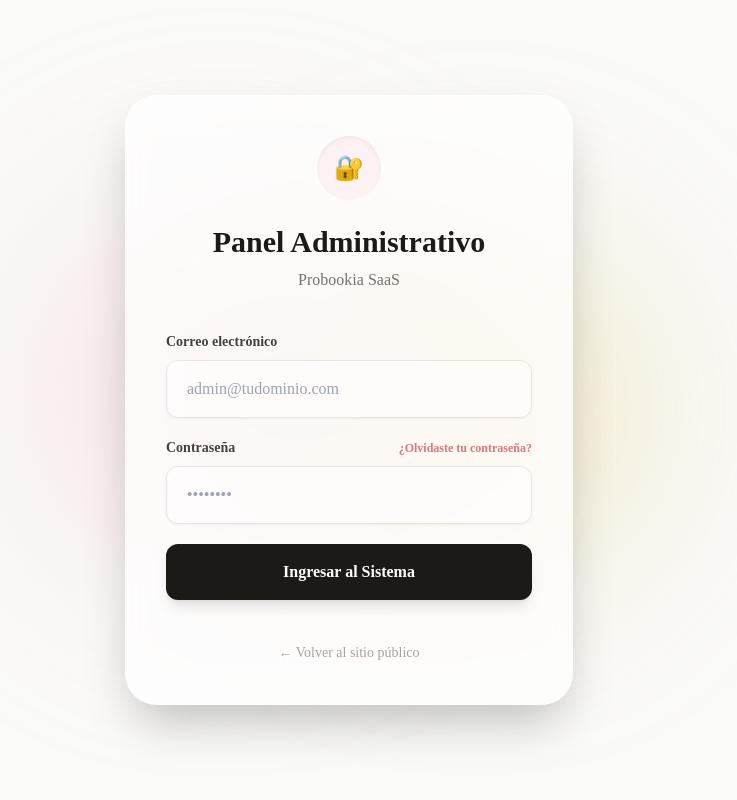
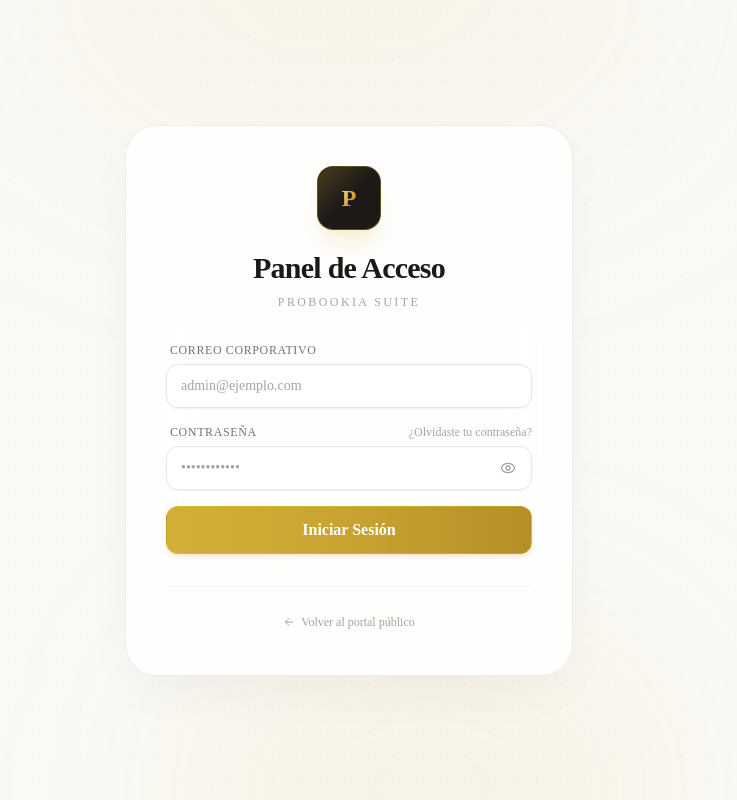
Before and after one commit to ck-iridium/backend-clinica-merce, a Next.js app in the folder frontend/: page /login in a window 1280 px wide. Shown: the whole page, without its empty margins (291-1028 px from the left). Built offline with nearby package versions, Linux system fonts and the light colour scheme; no server answers; a web font is replaced by a local one.

Commit message:
feat(ui): redesign /login with Quiet Luxury, ProBookia monogram crest and shadcn primitives

```diff
--- a/frontend/src/app/login/page.tsx
+++ b/frontend/src/app/login/page.tsx
@@ -1,238 +1,323 @@
 "use client"
 
-import { useEffect, useState } from 'react';
-import { useRouter } from 'next/navigation';
-import { supabase } from '@/lib/supabase';
+import { useEffect, useState } from 'react'
+import { useRouter } from 'next/navigation'
+import Link from 'next/link'
+import { supabase } from '@/lib/supabase'
+import { Button } from '@/components/ui/button'
+import { Input } from '@/components/ui/input'
+import { Card } from '@/components/ui/card'
+import { Eye, EyeOff, Loader2, ArrowLeft, Mail } from 'lucide-react'
 
 export default function LoginPage() {
-  const [email, setEmail] = useState('');
-  const [password, setPassword] = useState('');
-  const [error, setError] = useState('');
-  const [success, setSuccess] = useState('');
-  const [loading, setLoading] = useState(false);
-  const [isForgotPassword, setIsForgotPassword] = useState(false);
-  const [tenantName, setTenantName] = useState('Probookia');
-  const router = useRouter();
+  const [email, setEmail] = useState('')
+  const [password, setPassword] = useState('')
+  const [showPassword, setShowPassword] = useState(false)
+  const [error, setError] = useState('')
+  const [success, setSuccess] = useState('')
+  const [loading, setLoading] = useState(false)
+  const [isForgotPassword, setIsForgotPassword] = useState(false)
+  const [tenantName, setTenantName] = useState('ProBookia Suite')
+  const router = useRouter()
 
   useEffect(() => {
     if (typeof window !== 'undefined') {
-      const params = new URLSearchParams(window.location.search);
-      const emailParam = params.get('email');
+      const params = new URLSearchParams(window.location.search)
+      const emailParam = params.get('email')
       if (emailParam) {
-        setEmail(emailParam);
+        setEmail(emailParam)
       }
-      const welcomeParam = params.get('welcome');
+      const welcomeParam = params.get('welcome')
       if (welcomeParam === 'true') {
-        setSuccess('¡Tu portal de reservas está activo! Por seguridad, introduce tu contraseña para acceder.');
+        setSuccess('¡Tu portal de reservas está activo! Por seguridad, introduce tu contraseña para acceder.')
       }
-      const reasonParam = params.get('reason');
+      const reasonParam = params.get('reason')
       if (reasonParam === 'superseded') {
-        setError('Tu sesión ha sido cerrada automáticamente porque se inició sesión en otro dispositivo.');
+        setError('Tu sesión ha sido cerrada automáticamente porque se inició sesión en otro dispositivo.')
       }
 
-      const hostname = window.location.hostname.toLowerCase();
-      if (hostname.includes('.localhost') && hostname !== 'localhost') {
-        const sub = hostname.split('.')[0];
-        setTenantName(sub === 'merce' ? 'Estética Mercè' : sub.charAt(0).toUpperCase() + sub.slice(1));
+      const hostname = window.location.hostname.toLowerCase()
+      if (hostname === 'probookia.com' || hostname === 'www.probookia.com' || hostname === 'localhost') {
+        setTenantName('ProBookia Suite')
+      } else if (hostname.includes('.localhost') && hostname !== 'localhost') {
+        const sub = hostname.split('.')[0]
+        if (sub === 'www') {
+          setTenantName('ProBookia Suite')
+        } else {
+          setTenantName(sub === 'merce' ? 'Estética Mercè' : sub.charAt(0).toUpperCase() + sub.slice(1))
+        }
       } else if (hostname.endsWith('.probookia.com')) {
-        const sub = hostname.replace('.probookia.com', '');
-        setTenantName(sub === 'merce' ? 'Estética Mercè' : sub.charAt(0).toUpperCase() + sub.slice(1));
+        const sub = hostname.replace('.probookia.com', '')
+        if (sub === 'www') {
+          setTenantName('ProBookia Suite')
+        } else {
+          setTenantName(sub === 'merce' ? 'Estética Mercè' : sub.charAt(0).toUpperCase() + sub.slice(1))
+        }
       } else if (hostname.includes('esteticamerce.com')) {
-        setTenantName('Estética Mercè');
+        setTenantName('Estética Mercè')
       } else {
-        setTenantName('Probookia SaaS');
+        setTenantName('ProBookia Suite')
       }
     }
-  }, []);
+  }, [])
 
   const handleLogin = async (e: React.FormEvent) => {
-    e.preventDefault();
-    setError('');
-    setSuccess('');
-    setLoading(true);
+    e.preventDefault()
+    setError('')
+    setSuccess('')
+    setLoading(true)
 
     try {
       const { data, error: authError } = await supabase.auth.signInWithPassword({
         email,
         password
-      });
+      })
 
       if (authError) {
-        throw new Error(authError.message === 'Invalid login credentials' ? 'Credenciales incorrectas' : authError.message);
+        throw new Error(authError.message === 'Invalid login credentials' ? 'Credenciales incorrectas' : authError.message)
       }
 
       const userPayload = {
         email: data.user.email,
         id: data.user.id,
         access_token: data.session.access_token
-      };
+      }
 
-      const role = data.user.app_metadata?.role || data.user.user_metadata?.role;
-      localStorage.setItem('user', JSON.stringify(userPayload));
+      const role = data.user.app_metadata?.role || data.user.user_metadata?.role
+      localStorage.setItem('user', JSON.stringify(userPayload))
 
       // 1. Si venía con un parámetro redirect explícito (ej. aceptar invitación)
-      const params = typeof window !== 'undefined' ? new URLSearchParams(window.location.search) : null;
-      const redirectTarget = params?.get('redirect');
+      const params = typeof window !== 'undefined' ? new URLSearchParams(window.location.search) : null
+      const redirectTarget = params?.get('redirect')
 
       if (redirectTarget) {
-        router.push(redirectTarget);
-        return;
+        router.push(redirectTarget)
+        return
       }
 
       // 2. Si es super_admin y está en el dominio principal de la plataforma
-      const hostname = typeof window !== 'undefined' ? window.location.hostname.toLowerCase() : '';
-      const isMainDomain = hostname === 'probookia.com' || hostname === 'www.probookia.com' || hostname === 'localhost';
+      const hostname = typeof window !== 'undefined' ? window.location.hostname.toLowerCase() : ''
+      const isMainDomain = hostname === 'probookia.com' || hostname === 'www.probookia.com' || hostname === 'localhost'
 
       if (role === 'super_admin' && isMainDomain) {
-        router.push('/super-admin');
+        router.push('/super-admin')
       } else {
-        router.push('/dashboard');
+        router.push('/dashboard')
       }
     } catch (err: any) {
-      setError(err.message);
+      setError(err.message)
     } finally {
-      setLoading(false);
+      setLoading(false)
     }
-  };
+  }
 
   const handleForgotPassword = async (e: React.FormEvent) => {
-    e.preventDefault();
-    setError('');
-    setSuccess('');
-    setLoading(true);
+    e.preventDefault()
+    setError('')
+    setSuccess('')
+    setLoading(true)
 
     try {
-      const redirectToUrl = `${window.location.origin}/restablecer-contrasena`;
+      const redirectToUrl = `${window.location.origin}/restablecer-contrasena`
       const { error: resetError } = await supabase.auth.resetPasswordForEmail(email, {
         redirectTo: redirectToUrl,
-      });
+      })
 
       if (resetError) {
-        throw new Error(resetError.message);
+        throw new Error(resetError.message)
       }
 
-      setSuccess('¡Enlace de recuperación enviado! Revisa tu bandeja de entrada o spam.');
+      setSuccess('¡Enlace de recuperación enviado! Revisa tu bandeja de entrada o spam.')
     } catch (err: any) {
-      setError(err.message === 'Email not found' ? 'El correo ingresado no está registrado' : err.message);
+      setError(err.message === 'Email not found' ? 'El correo ingresado no está registrado' : err.message)
     } finally {
-      setLoading(false);
+      setLoading(false)
     }
-  };
+  }
 
   return (
-    <div className="min-h-screen flex items-center justify-center bg-stone-50 px-6 relative overflow-hidden">
-      {/* Dynamic background lights */}
-      <div className="absolute top-1/4 left-1/4 w-96 h-96 bg-[#f3c7cb] rounded-full blur-[100px] opacity-40"></div>
-      <div className="absolute bottom-1/4 right-1/4 w-96 h-96 bg-[#d4af37] rounded-full blur-[100px] opacity-20"></div>
+    <div className="min-h-screen flex items-center justify-center bg-[#FAF9F6] px-4 sm:px-6 relative overflow-hidden selection:bg-[#D4AF37]/20 selection:text-stone-900">
+      {/* Halos ambientales dorados de fondo (Aceternity Glow) */}
+      <div className="absolute -top-32 left-1/2 -translate-x-1/2 w-[620px] h-[320px] bg-gradient-to-b from-[#D4AF37]/15 to-transparent rounded-full blur-[130px] pointer-events-none" />
+      <div className="absolute -bottom-32 right-1/4 w-[480px] h-[280px] bg-[#D4AF37]/10 rounded-full blur-[110px] pointer-events-none" />
 
-      <div className="max-w-md w-full glass-card rounded-[2rem] shadow-2xl p-10 relative z-10 border border-white/50 bg-white/70 backdrop-blur-xl">
-        <div className="text-center mb-10">
-          <div className="inline-flex justify-center items-center w-16 h-16 rounded-full bg-[#fdf2f3] mb-6 shadow-inner">
-            <span className="text-2xl">{isForgotPassword ? '✉️' : '🔐'}</span>
-          </div>
-          <h1 className="text-3xl font-bold text-stone-900 mb-2">
-            {isForgotPassword ? 'Recuperar Contraseña' : 'Panel Administrativo'}
-          </h1>
-          <p className="text-stone-500 font-medium">{tenantName}</p>
+      {/* Sutil cuadrícula de micropuntos táctiles */}
+      <div
+        className="absolute inset-0 opacity-[0.035] pointer-events-none"
+        style={{ backgroundImage: 'radial-gradient(#1c1917 1px, transparent 1px)', backgroundSize: '24px 24px' }}
+      />
+
+      <Card className="w-full max-w-md border-stone-200/70 bg-white/85 backdrop-blur-2xl shadow-[0_20px_60px_-15px_rgba(0,0,0,0.06)] rounded-[2rem] p-8 sm:p-10 relative z-10 transition-all duration-300">
+        {/* Cabecera con Monograma Oficial */}
+        <div className="text-center mb-8">
+          <div className="relative inline-flex items-center justify-center w-16 h-16 rounded-2xl bg-stone-900 border border-[#D4AF37]/35 shadow-xl shadow-[#D4AF37]/15 mb-5 group">
+            <div className="absolute inset-0 rounded-2xl bg-gradient-to-br from-[#D4AF37]/25 via-transparent to-transparent pointer-events-none" />
+            <span className="font-serif text-2xl font-bold bg-gradient-to-br from-amber-100 via-[#D4AF37] to-amber-600 bg-clip-text text-transparent select-none transition-transform duration-300 group-hover:scale-105">
+              P
+            </span>
           </div>
 
+          <h1 className="font-serif text-2xl sm:text-3xl font-bold text-stone-900 tracking-tight mb-2">
+            {isForgotPassword ? 'Recuperar Contraseña' : 'Panel de Acceso'}
+          </h1>
+          <p className="text-xs uppercase tracking-[0.2em] font-medium text-stone-400">
+            {tenantName}
+          </p>
+        </div>
+
+        {/* Mensaje de Error */}
         {error && (
-          <div className="mb-6 p-4 bg-red-50 text-red-600 rounded-xl text-sm text-center border border-red-100">
+          <div className="mb-6 p-3.5 bg-rose-50/90 border border-rose-200/80 text-rose-700 rounded-xl text-xs leading-relaxed text-center shadow-sm animate-in fade-in-50 duration-200">
             {error}
           </div>
         )}
 
+        {/* Mensaje de Éxito */}
         {success && (
-          <div className="mb-6 p-4 bg-green-50 text-green-600 rounded-xl text-sm text-center border border-green-100">
+          <div className="mb-6 p-3.5 bg-emerald-50/90 border border-emerald-200/80 text-emerald-700 rounded-xl text-xs leading-relaxed text-center shadow-sm animate-in fade-in-50 duration-200">
             {success}
           </div>
         )}
 
         {!isForgotPassword ? (
-          <form className="space-y-5" onSubmit={handleLogin}>
+          <form className="space-y-4" onSubmit={handleLogin}>
             <div>
-              <label className="block text-sm font-semibold text-stone-700 mb-2">Correo electrónico</label>
-              <input
+              <label className="block text-xs font-medium uppercase tracking-wider text-stone-500 mb-1.5 ml-1">
+                Correo corporativo
+              </label>
+              <Input
                 type="email"
                 required
                 value={email}
                 onChange={(e) => setEmail(e.target.value)}
-                className="w-full px-5 py-4 rounded-xl border border-stone-200 bg-white/50 focus:bg-white focus:outline-none focus:ring-2 focus:ring-[#d9777f] focus:border-transparent transition-all shadow-sm"
-                placeholder="admin@tudominio.com"
+                placeholder="admin@ejemplo.com"
+                className="h-11"
               />
             </div>
+
             <div>
-              <div className="flex justify-between items-center mb-2">
-                <label className="block text-sm font-semibold text-stone-700">Contraseña</label>
+              <div className="flex justify-between items-center mb-1.5 ml-1">
+                <label className="block text-xs font-medium uppercase tracking-wider text-stone-500">
+                  Contraseña
+                </label>
                 <button
                   type="button"
                   onClick={() => {
-                    setError('');
-                    setSuccess('');
-                    setIsForgotPassword(true);
+                    setError('')
+                    setSuccess('')
+                    setIsForgotPassword(true)
                   }}
-                  className="text-xs font-semibold text-[#d9777f] hover:underline focus:outline-none"
+                  className="text-xs font-medium text-stone-400 hover:text-stone-800 transition-colors focus:outline-none"
                 >
                   ¿Olvidaste tu contraseña?
                 </button>
               </div>
-              <input
-                type="password"
+
+              <div className="relative">
+                <Input
+                  type={showPassword ? 'text' : 'password'}
                   required
                   value={password}
                   onChange={(e) => setPassword(e.target.value)}
                   autoComplete="current-password"
-                className="w-full px-5 py-4 rounded-xl border border-stone-200 bg-white/50 focus:bg-white focus:outline-none focus:ring-2 focus:ring-[#d9777f] focus:border-transparent transition-all shadow-sm"
-                placeholder="••••••••"
+                  placeholder="••••••••••••"
+                  className="h-11 pr-10"
                 />
+                <button
+                  type="button"
+                  onClick={() => setShowPassword(!showPassword)}
+                  className="absolute right-3 top-1/2 -translate-y-1/2 text-stone-400 hover:text-stone-700 transition-colors focus:outline-none p-1"
+                  aria-label={showPassword ? 'Ocultar contraseña' : 'Ver contraseña'}
+                >
+                  {showPassword ? (
+                    <EyeOff className="w-4 h-4" />
+                  ) : (
+                    <Eye className="w-4 h-4" />
+                  )}
+                </button>
+              </div>
             </div>
 
-            <button
+            <Button
+              type="submit"
+              variant="luxury"
+              size="lg"
               disabled={loading}
-              className="w-full bg-stone-900 focus:outline-none hover:bg-[#d9777f] disabled:opacity-50 text-white font-bold py-4 rounded-xl shadow-lg transition-colors mt-8 active:scale-[0.98]">
-              {loading ? 'Verificando...' : 'Ingresar al Sistema'}
-            </button>
+              className="w-full mt-6"
+            >
+              {loading ? (
+                <>
+                  <Loader2 className="w-4 h-4 mr-2 animate-spin" />
+                  <span>Verificando credenciales...</span>
+                </>
+              ) : (
+                'Iniciar Sesión'
+              )}
+            </Button>
           </form>
         ) : (
-          <form className="space-y-5" onSubmit={handleForgotPassword}>
+          <form className="space-y-4" onSubmit={handleForgotPassword}>
             <div>
-              <label className="block text-sm font-semibold text-stone-700 mb-2">Ingresa tu correo registrado</label>
-              <input
+              <label className="block text-xs font-medium uppercase tracking-wider text-stone-500 mb-1.5 ml-1">
+                Correo registrado
+              </label>
+              <div className="relative">
+                <Input
                   type="email"
                   required
                   value={email}
                   onChange={(e) => setEmail(e.target.value)}
-                className="w-full px-5 py-4 rounded-xl border border-stone-200 bg-white/50 focus:bg-white focus:outline-none focus:ring-2 focus:ring-[#d9777f] focus:border-transparent transition-all shadow-sm"
                   placeholder="correo@ejemplo.com"
+                  className="h-11 pl-10"
                 />
+                <Mail className="w-4 h-4 text-stone-400 absolute left-3.5 top-1/2 -translate-y-1/2 pointer-events-none" />
+              </div>
             </div>
 
-            <button
+            <Button
+              type="submit"
+              variant="luxury"
+              size="lg"
               disabled={loading}
-              className="w-full bg-stone-900 focus:outline-none hover:bg-[#d9777f] disabled:opacity-50 text-white font-bold py-4 rounded-xl shadow-lg transition-colors mt-8 active:scale-[0.98]">
-              {loading ? 'Enviando...' : 'Enviar enlace de recuperación'}
-            </button>
+              className="w-full mt-6"
+            >
+              {loading ? (
+                <>
+                  <Loader2 className="w-4 h-4 mr-2 animate-spin" />
+                  <span>Enviando enlace...</span>
+                </>
+              ) : (
+                'Enviar Enlace de Recuperación'
+              )}
+            </Button>
 
-            <div className="text-center mt-4">
+            <div className="text-center pt-2">
               <button
                 type="button"
                 onClick={() => {
-                  setError('');
-                  setSuccess('');
-                  setIsForgotPassword(false);
+                  setError('')
+                  setSuccess('')
+                  setIsForgotPassword(false)
                 }}
-                className="text-sm font-semibold text-stone-500 hover:text-stone-900 transition-colors focus:outline-none"
+                className="text-xs font-medium text-stone-500 hover:text-stone-900 transition-colors inline-flex items-center gap-1.5"
               >
+                <ArrowLeft className="w-3.5 h-3.5" />
                 Volver al inicio de sesión
               </button>
             </div>
           </form>
         )}
 
-        <div className="mt-10 text-center">
-          <a href="/" className="text-sm font-medium text-stone-400 hover:text-[#d9777f] transition-colors">← Volver al sitio público</a>
+        <div className="mt-8 pt-6 border-t border-stone-100 text-center">
+          <Link
+            href="/"
+            className="text-xs font-medium text-stone-400 hover:text-stone-700 transition-colors inline-flex items-center gap-1.5"
+          >
+            <ArrowLeft className="w-3 h-3" />
+            Volver al portal público
+          </Link>
         </div>
+      </Card>
     </div>
-    </div>
-  );
+  )
 }
```
Also changed, not shown: 1 other file (tests, documents, lock files or other folders). Lines whose indentation alone changed are shown as unchanged.
